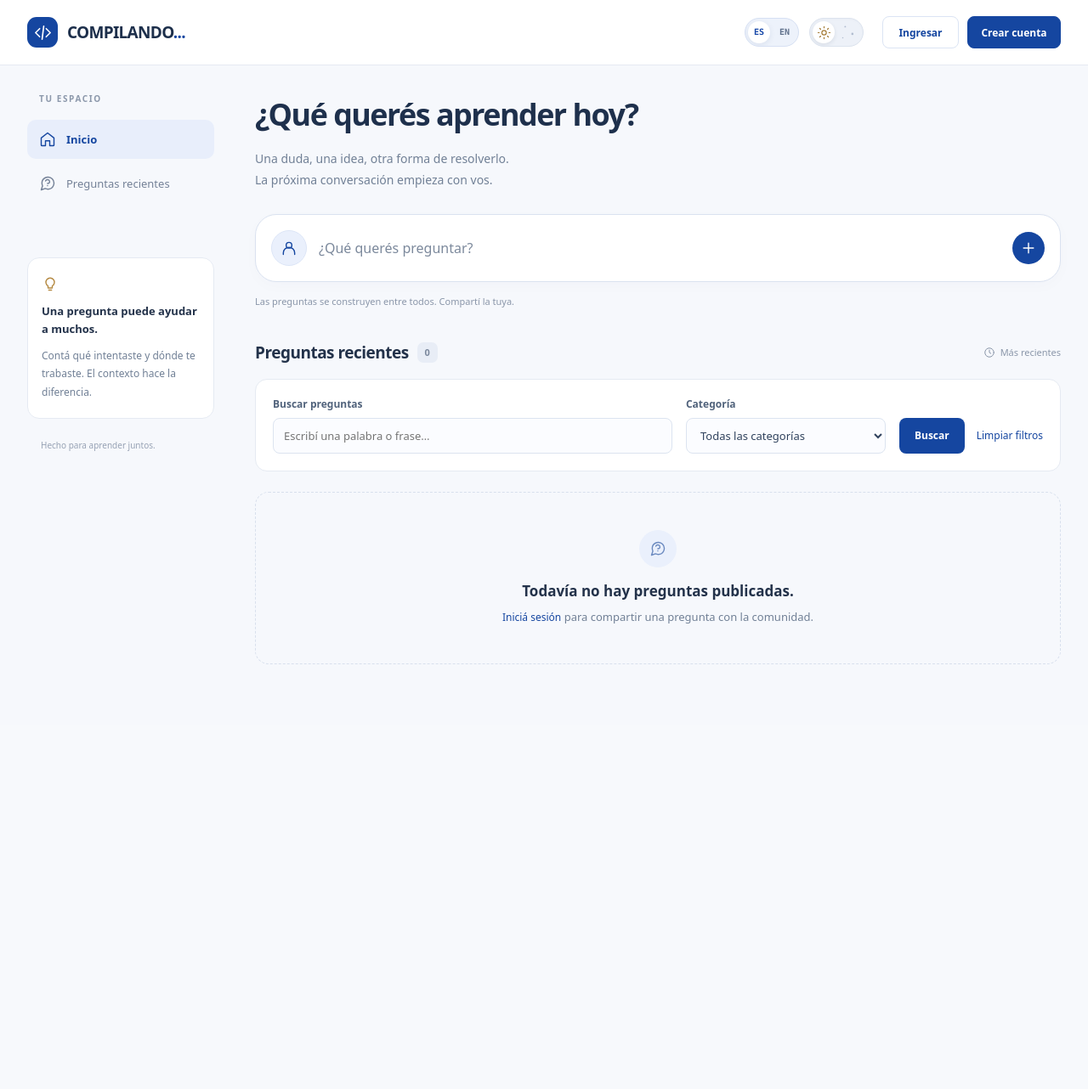
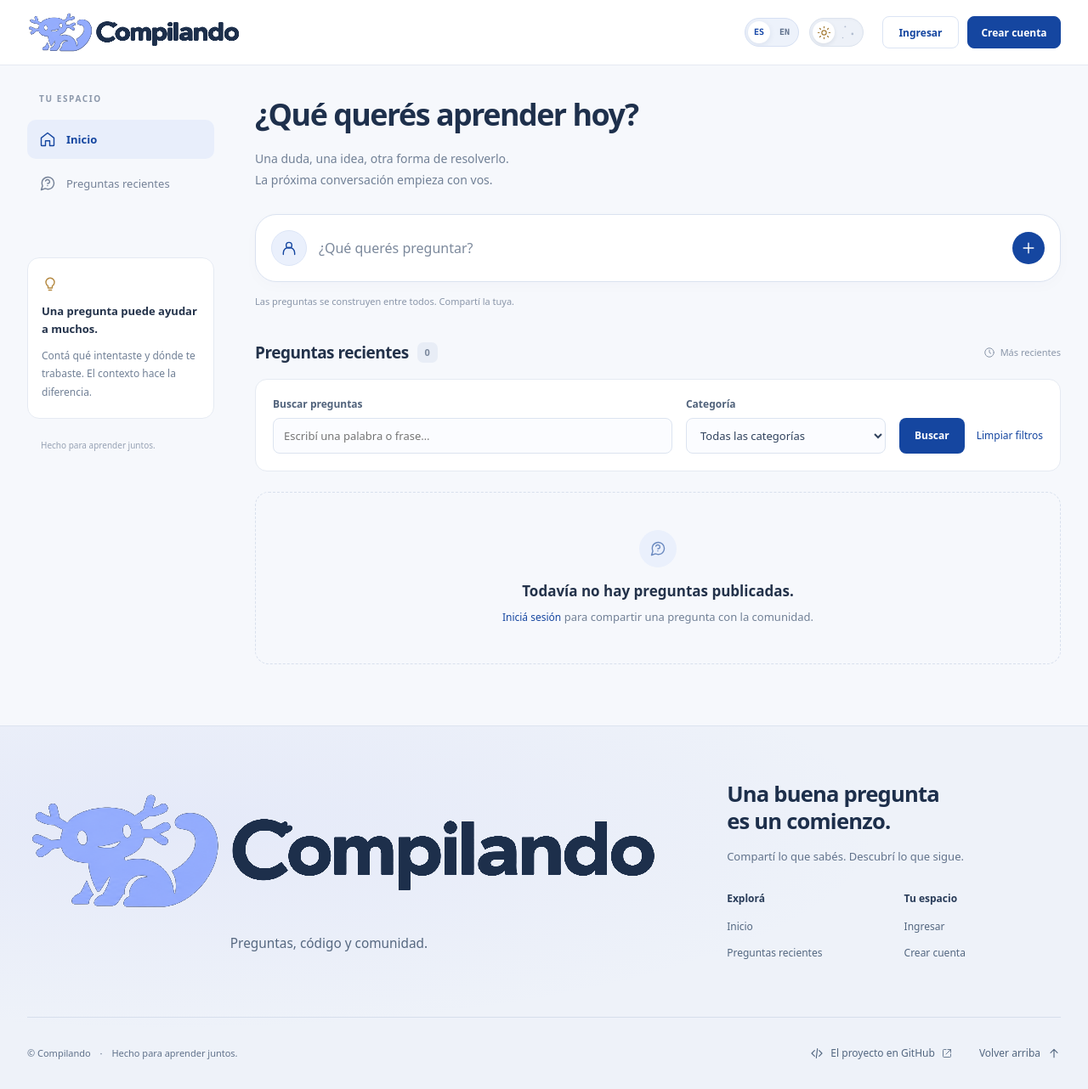
Before and after one commit to FacuArmando/Compilando..., a Flask app: page / in a window 1280 px wide. Shown: the whole page at 85% size. Before the commit the page ends 782 px from the top, so only its background shows below. Run offline with Flask 3, Linux system fonts and the light colour scheme.

Commit message:
feat(ui): incorporar identidad visual y footer adaptable

```diff
--- /dev/null
+++ b/compilando/static/css/brand.css
@@ -0,0 +1,53 @@
+/* Identidad compartida: proporciones originales y nombre con contraste de tema. */
+.brand-lockup {
+  display: block;
+  width: 100%;
+  height: auto;
+  overflow: visible;
+}
+
+.community-brand {
+  display: block;
+  flex: 0 1 252px;
+  width: 252px;
+  min-width: 150px;
+  color: var(--theme-heading, #1d2f4b);
+  text-decoration: none;
+}
+
+.auth-brand {
+  display: block;
+  flex: none;
+  align-self: flex-start;
+  width: min(100%, 390px);
+  max-width: none;
+  margin: 0;
+  padding: 0;
+  color: var(--theme-auth-copy, #f2eadf);
+  text-decoration: none;
+}
+
+.community-brand:focus-visible,
+.auth-brand:focus-visible {
+  border-radius: 8px;
+  outline-offset: 7px;
+}
+
+@media (max-width: 760px) {
+  .auth-brand {
+    width: min(280px, calc(100% - 164px));
+    max-width: none;
+    padding: 0;
+  }
+}
+
+@media (max-width: 520px) {
+  .community-brand {
+    width: min(100%, 220px);
+    min-width: 0;
+  }
+
+  /* Los dos switches tienen su propia fila sobre la marca en acceso. */
+  .auth-screen .auth-visual { padding-top: 84px; }
+  .auth-screen .auth-brand { width: min(100%, 280px); max-width: none; }
+}
--- /dev/null
+++ b/compilando/static/css/footer.css
@@ -0,0 +1,112 @@
+/* El pie participa del documento: nunca tapa las preguntas ni los formularios. */
+.community-page {
+  display: flex;
+  flex-direction: column;
+  min-height: 100vh;
+  min-height: 100svh;
+  background: var(--theme-background, #f6f8fc);
+}
+
+.community-page > .community-main { flex: 1 0 auto; min-height: 0; }
+
+.site-footer {
+  flex: none;
+  width: 100%;
+  padding: clamp(40px, 5vw, 76px) 32px 0;
+  border-top: 1px solid var(--theme-border, #dce3ef);
+  background: radial-gradient(ellipse at 16% 28%, #929df51a, transparent 55%), var(--theme-surface, #eef2f9);
+  color: var(--theme-text, #293c59);
+}
+
+.site-footer-main {
+  display: grid;
+  grid-template-columns: minmax(0, 1.9fr) minmax(300px, 1fr);
+  align-items: center;
+  gap: clamp(40px, 6vw, 100px);
+  padding-bottom: clamp(40px, 5vw, 72px);
+}
+
+.site-footer-identity, .site-footer-content { min-width: 0; }
+.site-footer-brand {
+  display: block;
+  width: 100%;
+  max-width: 1040px;
+  color: var(--theme-heading, #1d2f4b);
+  text-decoration: none;
+  transition: transform 300ms ease;
+}
+.site-footer-brand:hover { transform: translateY(-3px); }
+.site-footer-brand:focus-visible { border-radius: 12px; outline-offset: 10px; }
+.site-footer-caption {
+  margin: 22px 0 0;
+  padding-left: 32%;
+  color: var(--theme-secondary, #566880);
+  font-size: clamp(13px, 1.2vw, 16px);
+  line-height: 1.7;
+}
+
+.site-footer-heading {
+  max-width: 20ch;
+  margin: 0;
+  color: var(--theme-heading, #1d2f4b);
+  font-size: clamp(23px, 2vw, 29px);
+  font-weight: 650;
+  line-height: 1.25;
+  letter-spacing: -.8px;
+  text-wrap: balance;
+}
+.site-footer-description { margin: 14px 0 28px; color: var(--theme-muted, #61728b); font-size: 13px; line-height: 1.8; }
+.site-footer-nav { display: grid; grid-template-columns: 1fr 1fr; gap: 24px; }
+.site-footer-nav > div { display: grid; align-content: start; justify-items: start; gap: 10px; }
+.site-footer-nav h2 { margin: 0 0 4px; color: var(--theme-heading, #293c59); font-size: 12px; font-weight: 650; }
+.site-footer a { -webkit-tap-highlight-color: transparent; }
+.site-footer-nav a, .site-footer-bottom a { color: var(--theme-secondary, #536780); font-size: 12px; line-height: 1.8; text-decoration: none; text-underline-offset: 4px; }
+.site-footer-nav a:hover, .site-footer-bottom a:hover { color: var(--theme-accent, #1546a0); text-decoration: underline; }
+.site-footer a:focus-visible { outline-color: var(--theme-accent, #1546a0); }
+
+.site-footer-bottom {
+  display: flex;
+  align-items: center;
+  flex-wrap: wrap;
+  gap: 16px 32px;
+  min-height: 85px;
+  padding: 22px 0;
+  border-top: 1px solid var(--theme-border, #d6deec);
+}
+.site-footer-bottom p { margin: 0 auto 0 0; color: var(--theme-muted, #61728b); font-size: 11px; line-height: 1.8; }
+.site-footer-bottom p > span[aria-hidden] { margin: 0 8px; }
+.site-footer-project, .site-footer-top { display: inline-flex; align-items: center; gap: 8px; }
+.site-footer-project .community-icon { width: 16px; height: 16px; }
+.site-footer-project .community-icon:last-child { width: 12px; height: 12px; }
+.site-footer-top .community-icon { width: 16px; height: 16px; transition: transform 250ms ease; }
+.site-footer-top:hover .community-icon { transform: translateY(-3px); }
+
+.site-footer.is-revealed .site-footer-main { animation: footer-arrive 900ms cubic-bezier(.22, 1, .36, 1) both; }
+@keyframes footer-arrive {
+  from { opacity: 0; transform: translateY(18px); }
+  to { opacity: 1; transform: translateY(0); }
+}
+
+@media (min-width: 1700px) { .site-footer-main { grid-template-columns: minmax(0, 2.4fr) minmax(360px, 1fr); } }
+@media (max-width: 1000px) {
+  .site-footer { padding-inline: 24px; }
+  .site-footer-main { grid-template-columns: minmax(0, 1.4fr) minmax(260px, 1fr); gap: 36px; }
+  .site-footer-caption { padding-left: 0; }
+}
+@media (max-width: 720px) {
+  .site-footer { padding: 38px 18px 0; }
+  .site-footer-main { grid-template-columns: 1fr; gap: 36px; padding-bottom: 32px; }
+  .site-footer-brand { max-width: 600px; }
+  .site-footer-caption { margin-top: 16px; font-size: 13px; }
+  .site-footer-heading { max-width: none; font-size: 24px; }
+  .site-footer-description { margin: 12px 0 24px; }
+  .site-footer-nav { gap: 20px; }
+  .site-footer-bottom { gap: 16px 24px; }
+  .site-footer-bottom p { flex-basis: 100%; }
+  .site-footer-top { margin-left: auto; }
+}
+@media (prefers-reduced-motion: reduce) {
+  .site-footer.is-revealed .site-footer-main { animation: none; }
+  .site-footer-brand, .site-footer-top .community-icon { transition: none; }
+  .site-footer-brand:hover, .site-footer-top:hover .community-icon { transform: none; }
+}
--- /dev/null
+++ b/compilando/static/js/footer.js
@@ -0,0 +1,24 @@
+"use strict";
+
+(() => {
+  const footer = document.querySelector(".site-footer");
+  if (!footer) return;
+
+  const reducedMotion = window.matchMedia("(prefers-reduced-motion: reduce)");
+  if (!reducedMotion.matches && "IntersectionObserver" in window) {
+    // Sin JavaScript o sin observador, el contenido permanece visible.
+    const observer = new IntersectionObserver((entries) => {
+      if (!entries.some((entry) => entry.isIntersecting)) return;
+      footer.classList.add("is-revealed");
+      observer.disconnect();
+    }, { threshold: 0.08 });
+    observer.observe(footer);
+  }
+
+  footer.querySelector("[data-footer-top]").addEventListener("click", (event) => {
+    if (event.ctrlKey || event.metaKey || event.shiftKey || event.altKey) return;
+    event.preventDefault();
+    window.scrollTo({ top: 0, behavior: reducedMotion.matches ? "instant" : "smooth" });
+    document.querySelector(".community-brand")?.focus({ preventScroll: true });
+  });
+})();
--- /dev/null
+++ b/compilando/templates/_brand.html
@@ -0,0 +1,25 @@
+{% macro brand(identifier) -%}
+{# El archivo original se conserva: el filtro separa el grafito al renderizar.
+   La mascota mantiene su color y el nombre toma el contraste del tema. #}
+<svg class="brand-lockup" viewBox="80 160 2020 400" width="2020" height="400"
+     xmlns="http://www.w3.org/2000/svg" aria-hidden="true" focusable="false">
+  <defs>
+    <filter id="{{ identifier }}-brand-alpha" x="0" y="0" width="100%" height="100%" color-interpolation-filters="sRGB">
+      <feColorMatrix type="matrix" values="1 0 0 0 0  0 1 0 0 0  0 0 1 0 0  .85 2.86 .29 0 -.8"/>
+    </filter>
+    <filter id="{{ identifier }}-brand-text" x="0" y="0" width="100%" height="100%" color-interpolation-filters="sRGB">
+      <feColorMatrix type="matrix" values="1 0 0 0 0  0 1 0 0 0  0 0 1 0 0  .85 2.86 .29 0 -.8" result="letters"/>
+      <feFlood flood-color="currentColor"/>
+      <feComposite operator="in" in2="letters"/>
+    </filter>
+    <clipPath id="{{ identifier }}-brand-mascot"><rect x="0" y="0" width="710" height="724"/></clipPath>
+    <clipPath id="{{ identifier }}-brand-wordmark"><rect x="710" y="0" width="1462" height="724"/></clipPath>
+  </defs>
+  <image href="{{ url_for('static', filename='img/brand/compilando-original.png') }}"
+         width="2172" height="724" filter="url(#{{ identifier }}-brand-alpha)"
+         clip-path="url(#{{ identifier }}-brand-mascot)"/>
+  <image href="{{ url_for('static', filename='img/brand/compilando-original.png') }}"
+         width="2172" height="724" filter="url(#{{ identifier }}-brand-text)"
+         clip-path="url(#{{ identifier }}-brand-wordmark)"/>
+</svg>
+{%- endmacro %}
--- a/compilando/templates/auth/_visual.html
+++ b/compilando/templates/auth/_visual.html
@@ -1,5 +1,8 @@
+{% from '_brand.html' import brand %}
 <aside class="auth-visual" {{ i18n_attr("aria-label", "La comunidad Compilando") }}>
-  <p class="auth-brand">COMPILANDO...</p>
+  <a class="auth-brand" href="{{ url_for('system.index') }}" {{ i18n_attr("aria-label", "Compilando, inicio") }}>
+    {{ brand('access') }}
+  </a>
   <div class="auth-code-scene" data-code-scene>
     <div class="auth-code-atmosphere" aria-hidden="true">
       <div class="auth-code-orbit"></div>
--- a/compilando/templates/base.html
+++ b/compilando/templates/base.html
@@ -12,12 +12,14 @@
       {% block styles %}{% endblock %}
     <link rel="stylesheet" href="{{ url_for('static', filename='css/theme.css') }}">
     <link rel="stylesheet" href="{{ url_for('static', filename='css/language.css') }}">
+    <link rel="stylesheet" href="{{ url_for('static', filename='css/brand.css') }}">
   </head>
-  <body>
+  <body id="page-top" class="{% block body_class %}{% endblock %}">
     <p class="language-announcement" role="status" aria-live="polite"></p>
     {% block theme_control %}
       <div class="theme-control-floating appearance-controls">{% include 'community/_language_toggle.html' %}{% include 'community/_theme_toggle.html' %}</div>
     {% endblock %}
     <main class="{% block main_class %}{% endblock %}">{% block content %}{% endblock %}</main>
+    {% block footer %}{% endblock %}
   </body>
 </html>
--- /dev/null
+++ b/compilando/templates/community/_footer.html
@@ -0,0 +1,41 @@
+{% from '_brand.html' import brand %}
+{% from 'system/_icons.html' import icon %}
+<footer class="site-footer" {{ i18n_attr('aria-label', 'Pie de página') }}>
+  <div class="site-footer-main">
+    <div class="site-footer-identity">
+      <a class="site-footer-brand" href="{{ url_for('system.index') }}" {{ i18n_attr('aria-label', 'Compilando, inicio') }}>
+        {{ brand('footer') }}
+      </a>
+      <p class="site-footer-caption">{{ ui("Preguntas, código y comunidad.") }}</p>
+    </div>
+
+    <div class="site-footer-content">
+      <p class="site-footer-heading">{{ ui("Una buena pregunta es un comienzo.") }}</p>
+      <p class="site-footer-description">{{ ui("Compartí lo que sabés. Descubrí lo que sigue.") }}</p>
+      <nav class="site-footer-nav" {{ i18n_attr('aria-label', 'Navegación del pie de página') }}>
+        <div>
+          <h2>{{ ui("Explorá") }}</h2>
+          <a href="{{ url_for('system.index') }}">{{ ui("Inicio") }}</a>
+          <a href="{{ url_for('system.index') }}#preguntas">{{ ui("Preguntas recientes") }}</a>
+        </div>
+        <div>
+          <h2>{{ ui("Tu espacio") }}</h2>
+          {% if usuario_actual %}
+            <a href="{{ url_for('auth.account') }}">{{ ui("Mi cuenta") }}</a>
+          {% else %}
+            <a href="{{ login_url|default(url_for('auth.login')) }}">{{ ui("Ingresar") }}</a>
+            <a href="{{ url_for('auth.register') }}">{{ ui("Crear cuenta") }}</a>
+          {% endif %}
+        </div>
+      </nav>
+    </div>
+  </div>
+
+  <div class="site-footer-bottom">
+    <p>© Compilando <span aria-hidden="true">·</span> {{ ui("Hecho para aprender juntos.") }}</p>
+    <a class="site-footer-project" href="https://github.com/FacuArmando/Compilando..." target="_blank" rel="noopener noreferrer">
+      {{ icon('code') }} {{ ui("El proyecto en GitHub") }} {{ icon('external') }}
+    </a>
+    <a class="site-footer-top" href="#page-top" data-footer-top>{{ ui("Volver arriba") }} {{ icon('arrow-up') }}</a>
+  </div>
+</footer>
--- a/compilando/templates/community/_header.html
+++ b/compilando/templates/community/_header.html
@@ -1,9 +1,9 @@
 {% from 'system/_icons.html' import icon %}
+{% from '_brand.html' import brand %}
 <header class="community-topbar">
   <div class="community-topbar-inner">
     <a class="community-brand" href="{{ url_for('system.index') }}" {{ i18n_attr("aria-label", "Compilando, inicio") }}>
-      <span class="community-brand-mark">{{ icon('code') }}</span>
-      <span>COMPILANDO<span class="community-brand-dots">...</span></span>
+      {{ brand('header') }}
     </a>
     <div class="community-topbar-actions">
       <div class="appearance-controls">
--- /dev/null
+++ b/compilando/templates/community/base.html
@@ -0,0 +1,13 @@
+{% extends 'base.html' %}
+{% block body_class %}community-page{% endblock %}
+{% block main_class %}community-main{% endblock %}
+{% block theme_control %}{% endblock %}
+{% block styles %}
+  <link rel="stylesheet" href="{{ url_for('static', filename='css/community.css') }}">
+  <link rel="stylesheet" href="{{ url_for('static', filename='css/footer.css') }}">
+  {% block community_styles %}{% endblock %}
+{% endblock %}
+{% block footer %}
+  {% include 'community/_footer.html' %}
+  <script src="{{ url_for('static', filename='js/footer.js') }}" defer></script>
+{% endblock %}
--- a/compilando/templates/system/_icons.html
+++ b/compilando/templates/system/_icons.html
@@ -23,6 +23,10 @@
     <path d="M9 21H5a2 2 0 0 1-2-2V5a2 2 0 0 1 2-2h4m7 14 5-5-5-5M21 12H9"/>
   {% elif name == 'bulb' %}
     <path d="M9 18h6m-5 3h4M9 15a6 6 0 1 1 6 0v3H9Z"/>
+  {% elif name == 'external' %}
+    <path d="M14 3h7v7m0-7L10 14M10 3H5a2 2 0 0 0-2 2v14a2 2 0 0 0 2 2h14a2 2 0 0 0 2-2v-5"/>
+  {% elif name == 'arrow-up' %}
+    <path d="M12 19V5m-6 6 6-6 6 6"/>
   {% endif %}
 </svg>
 {%- endmacro %}
--- a/compilando/templates/system/index.html
+++ b/compilando/templates/system/index.html
@@ -1,14 +1,11 @@
-{% extends 'base.html' %}
+{% extends 'community/base.html' %}
 {% from 'system/_icons.html' import icon %}
 {% block title %}{{ tr("Comunidad · COMPILANDO...") }}{% endblock %}
 {% block title_key %}Comunidad · COMPILANDO...{% endblock %}
-{% block styles %}
+{% block community_styles %}
   <link rel="stylesheet" href="{{ url_for('static', filename='css/questions.css') }}">
-  <link rel="stylesheet" href="{{ url_for('static', filename='css/community.css') }}">
   <link rel="stylesheet" href="{{ url_for('static', filename='css/attachments.css') }}">
 {% endblock %}
-{% block main_class %}community-main{% endblock %}
-{% block theme_control %}{% endblock %}
 {% block content %}
   {% include 'community/_header.html' %}
 
```
Also changed, not shown: compilando/templates/auth/account.html (+1 -6 lines), compilando/templates/questions/view_attachment.html (+2 -5 lines), compilando/templates/questions/view_question.html (+2 -5 lines), compilando/translations/en.json (+10 -1 lines), docs/apariencia.md (+31 -0 lines), compilando/static/img/brand/compilando-original.png (added).
